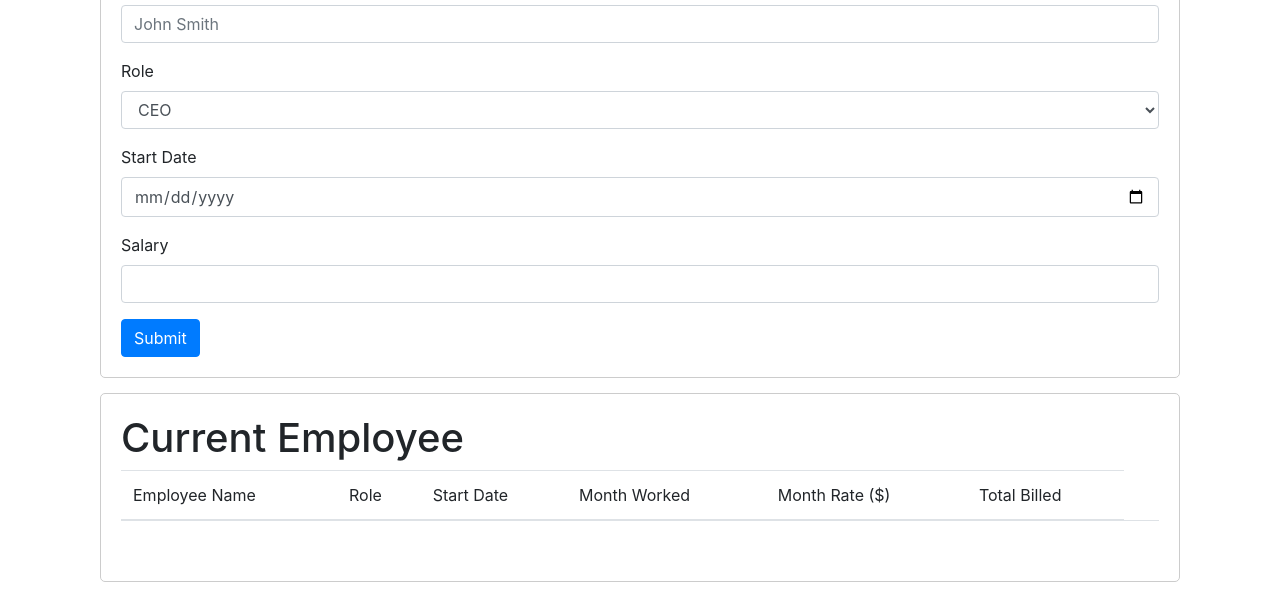
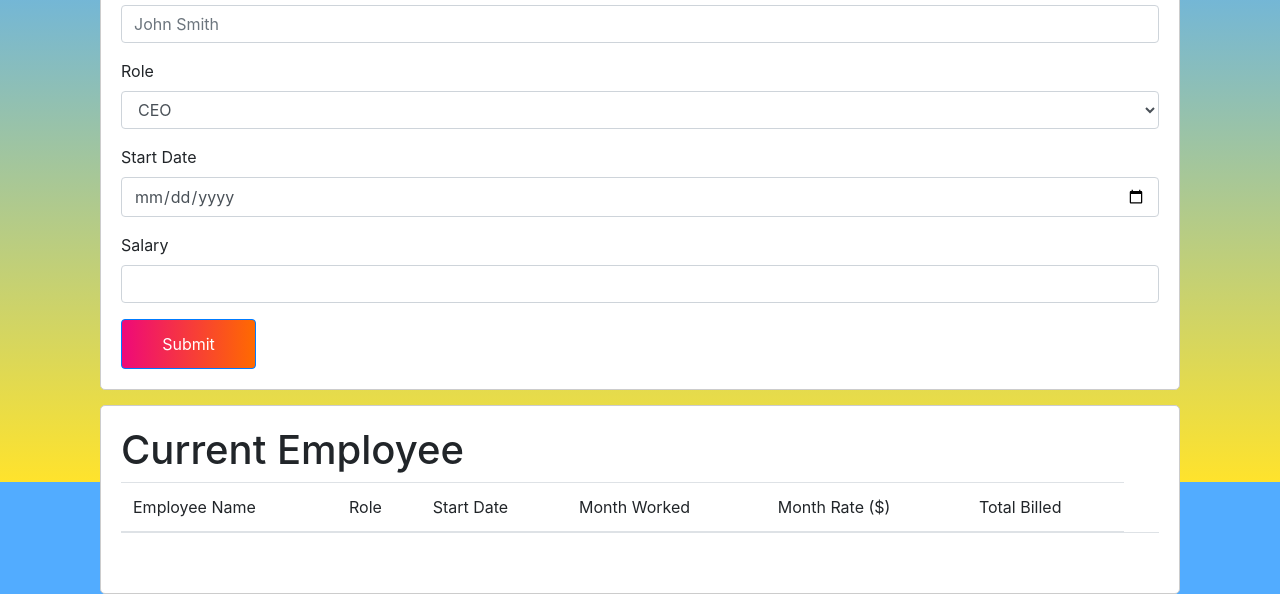
Before and after one commit to kitkat0202/employees, a plain HTML site: page index.html in a window 1280 px wide. Shown: the part 318-912 px from the top of the page. Drawn offline with nearby package versions, Linux system fonts and the light colour scheme; no server answers.

Commit message:
ASdded stuff

```diff
--- a/assets/css/style.css
+++ b/assets/css/style.css
@@ -17,4 +17,26 @@ body, html {
     border-radius: 5px;
     padding: 20px;
     margin: 15px;
+    background-color: #fff;
 }
+
+    button {
+        min-width: 135px;
+        max-width: 200px;
+        min-height: 50px;
+        border: 0;
+        outline: 0;
+
+        color: white;
+
+        /* pink to orange */
+        background: #ee0979;
+        background: linear-gradient(to right, #ee0979, #ff6a00);
+
+        vertical-align: top;
+      }
+
+      body {
+        background-color: #52ACFF;
+        background-image: linear-gradient(180deg, #52ACFF 25%, #FFE32C 100%);
+      }
--- a/index.html
+++ b/index.html
@@ -83,7 +83,7 @@
               </table>
         </div>
     </div>
-
+    <script src="https://s3.us-east-2.amazonaws.com/zachsaucier-com/html2canvas.min.js"></script>
     <script src="https://code.jquery.com/jquery-3.3.1.min.js" integrity="sha256-FgpCb/KJQlLNfOu91ta32o/NMZxltwRo8QtmkMRdAu8=" crossorigin="anonymous"></script>
     <script src="assets/javascript/script.js"></script>
 </body>
```
